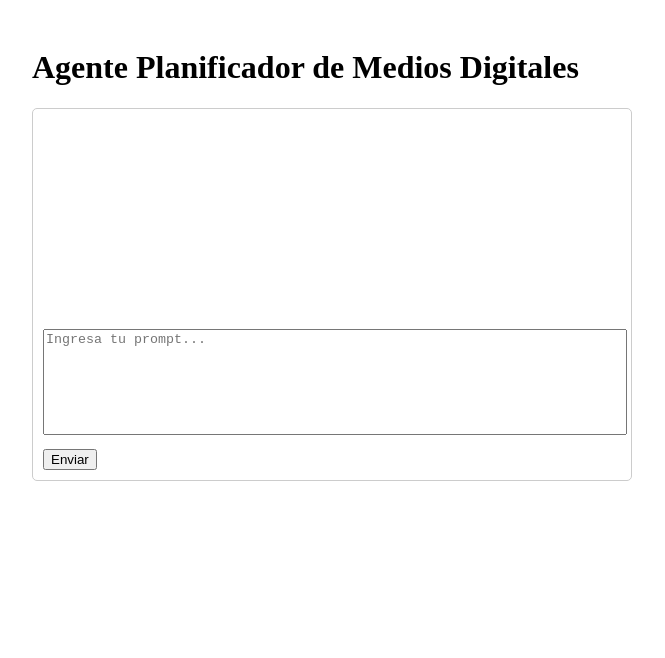
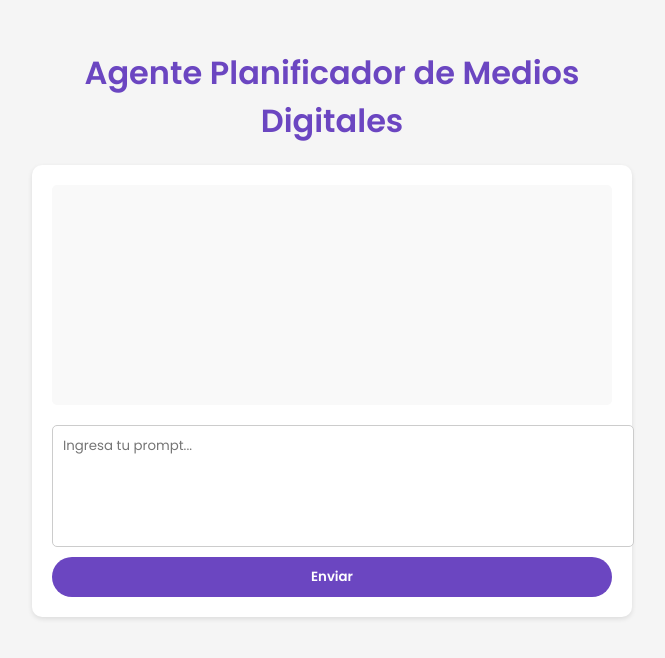
Before and after one commit to afelipeg/agente-planificador-medios, a plain HTML site: page index.html in a window 1280 px wide. Shown: the whole page, without its empty margins (308-973 px from the left). Drawn offline with Linux system fonts and the light colour scheme.

Commit message:
style.css
V2 Style.css

```diff
--- a/style.css
+++ b/style.css
@@ -1,20 +1,43 @@
+@import url('https://fonts.googleapis.com/css2?family=Poppins:wght@400;600&display=swap');
+
+body {
+    font-family: 'Poppins', sans-serif;
+    background-color: #f5f5f5;
+    color: #333;
+}
+
 .container {
     max-width: 600px;
     margin: 0 auto;
     padding: 20px;
 }
 
+h1 {
+    color: #6b46c1;
+    text-align: center;
+    margin-bottom: 20px;
+}
+
 .chat-container {
-    border: 1px solid #ccc;
-    border-radius: 5px;
-    padding: 10px;
+    background-color: #fff;
+    border-radius: 10px;
+    box-shadow: 0 2px 5px rgba(0, 0, 0, 0.1);
+    padding: 20px;
 }
 
 .chat-output {
     min-height: 200px;
     max-height: 400px;
     overflow-y: auto;
-    margin-bottom: 10px;
+    margin-bottom: 20px;
+    padding: 10px;
+    background-color: #f9f9f9;
+    border-radius: 5px;
+}
+
+.chat-input {
+    display: flex;
+    flex-direction: column;
 }
 
 .chat-input textarea {
@@ -22,4 +45,24 @@
     height: 100px;
     resize: none;
     margin-bottom: 10px;
+    padding: 10px;
+    border: 1px solid #ccc;
+    border-radius: 5px;
+    font-family: 'Poppins', sans-serif;
 }
+
+.chat-input button {
+    padding: 10px 20px;
+    background-color: #6b46c1;
+    color: #fff;
+    border: none;
+    border-radius: 20px;
+    cursor: pointer;
+    font-family: 'Poppins', sans-serif;
+    font-weight: 600;
+    transition: background-color 0.3s ease;
+}
+
+.chat-input button:hover {
+    background-color: #523a87;
+}
```
